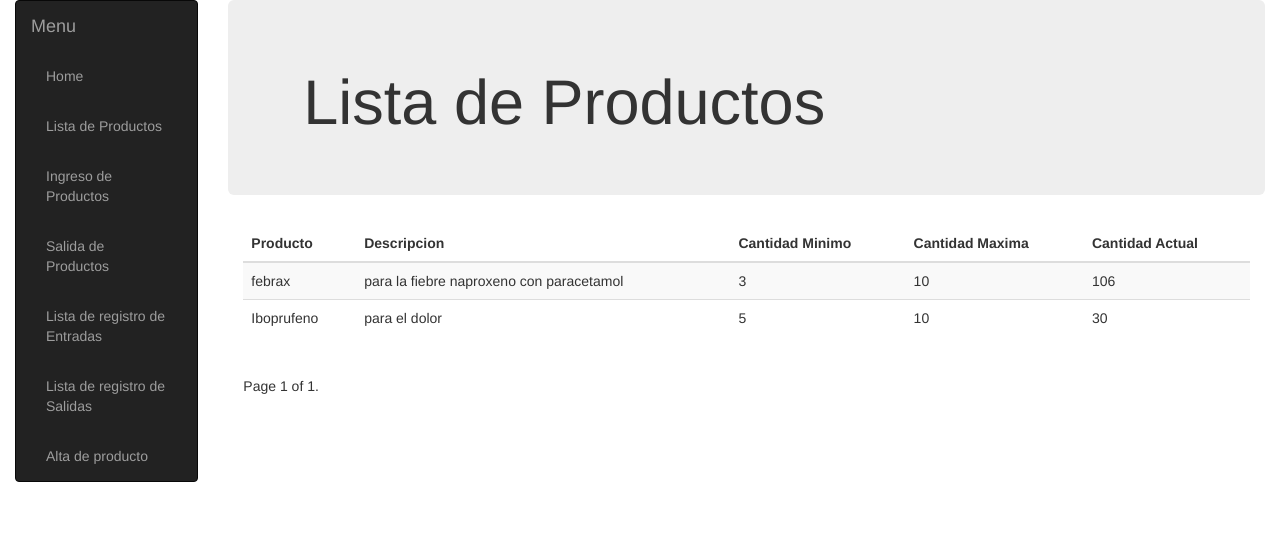
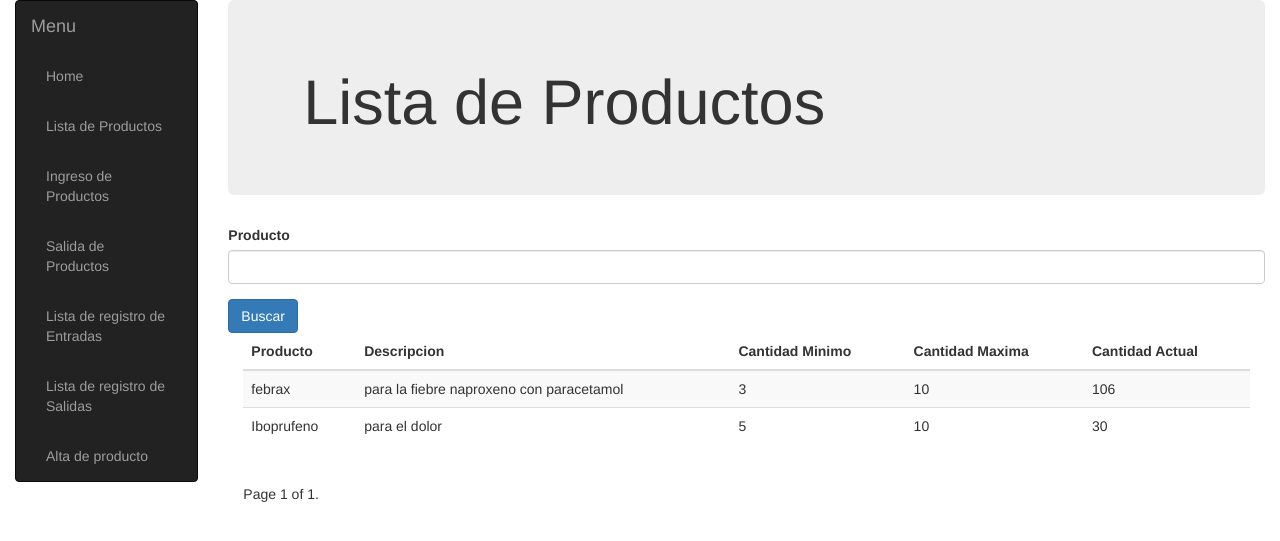
Before and after one commit to dcmacster/admins, a Django app: page /almacen/producto/ in a window 1280 px wide. Shown: the top 541 px of the page. Run offline with Django 3.2, Linux system fonts and the light colour scheme; data comes from the database, SQL or seed files in the repository; some libraries are stand-ins or nearby versions.

Commit message:
confirmar buscar producto

```diff
--- a/almacen/forms.py
+++ b/almacen/forms.py
@@ -35,3 +35,18 @@ class EntradaCantidadForm(forms.Form):
     class Meta:
         model=Inventario
         fields=("__all__")
+
+
+class BuscarProductForm(forms.Form):
+    producto = forms.CharField(max_length=140, required=True, help_text="Ingrese producto a buscar")
+
+    def __init__(self,*args, **kwargs):
+        super(BuscarProductForm, self).__init__(*args, **kwargs)
+        for name in self.fields.keys():
+            self.fields[name].widget.attrs.update({
+                'class':'form-control',
+            })
+
+    class Meta:
+        model=Producto
+        fields=("__all__")
--- a/almacen/templates/producto_list.html
+++ b/almacen/templates/producto_list.html
@@ -6,6 +6,24 @@
 <h1>Lista de Productos</h1>
     </div>
 </div>
+
+
+<div class="container-fluid">
+    <form method="POST" id="consulta-form" action="{% url 'consultar' %}">
+        <div class="row">
+            {% csrf_token %}
+            {% for field in form %}
+            <div class="form-group col-4">
+                <label class="col-12">{{ field.label }}</label>
+                {{ field }}
+            </div>
+            {% endfor %}
+            <input type="submit" class="btn btn-primary" value="Buscar" />
+        </div>
+    </form>
+</div>
+
+
 {% if page_obj %}
 <div class="container-fluid">
     <table class="table table-striped table-sm" id="my_entrada">
--- a/almacen/urls.py
+++ b/almacen/urls.py
@@ -15,5 +15,5 @@ urlpatterns = [
     url(r'^reduccion/', views.postReducir, name='reduccion'),
     url(r'^lentradas/', views.EntradaListView,name='lentradas'),
     url(r'^lsalidas/', views.SalidaListView,name='lsalidas'),
-
+    url(r'^consultar/', views.postConsultar, name='consultar'),
 ]
--- a/almacen/views.py
+++ b/almacen/views.py
@@ -19,7 +19,7 @@ import json
 
 # Create your views here.
 from .models import Producto,Inventario,Imagen, regEntrada, regSalida
-from .forms import BuscarCodigoForm, EntradaCantidadForm
+from .forms import BuscarCodigoForm, EntradaCantidadForm, BuscarProductForm
 
 def index(request):
     mensage='Bienvenido '
@@ -37,14 +37,44 @@ class ProductoListView(generic.ListView):
 '''
 
 def ProductoListView(request):
+    form = BuscarProductForm()
     producto_list=Producto.objects.all().annotate(Cant_total=Sum('inventario__cantidad'))
     paginator = Paginator(producto_list, 10)
     page_number = request.GET.get('page')
     page_obj = paginator.get_page(page_number)
     return render(
         request,'producto_list.html',
-        {'page_obj': page_obj}
+        {'form':form,'page_obj': page_obj}
     )
+
+
+def postConsultar(request):
+    if request.method == 'POST':
+        form = BuscarProductForm(request.POST)
+        if form.is_valid():
+            busproducto=request.POST.get('producto')
+            form = BuscarProductForm()
+            producto_list = Producto.objects.filter(nombre__icontains=busproducto).annotate(Cant_total=Sum('inventario__cantidad')) | Producto.objects.filter(descripcion__icontains=busproducto).annotate(Cant_total=Sum('inventario__cantidad'))
+            paginator = Paginator(producto_list, 10)
+            page_number = request.GET.get('page')
+            page_obj = paginator.get_page(page_number)
+            return render(
+                request, 'producto_list.html',
+                {'form':form,'page_obj': page_obj}
+            )
+
+    else:
+        form = BuscarProductForm()
+        producto_list = Producto.objects.all().annotate(Cant_total=Sum('inventario__cantidad'))
+        paginator = Paginator(producto_list, 10)
+        page_number = request.GET.get('page')
+        page_obj = paginator.get_page(page_number)
+        return render(
+            request, 'producto_list.html',
+            {'form':form, 'page_obj': page_obj}
+        )
+
+
 
 def EntradaView(request):
     form = BuscarCodigoForm()
```
